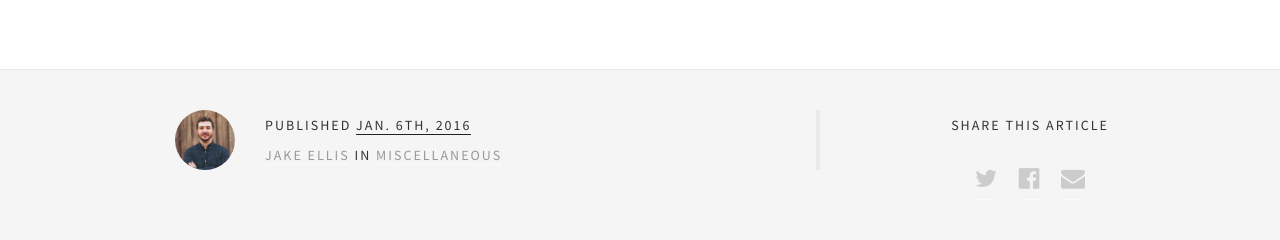
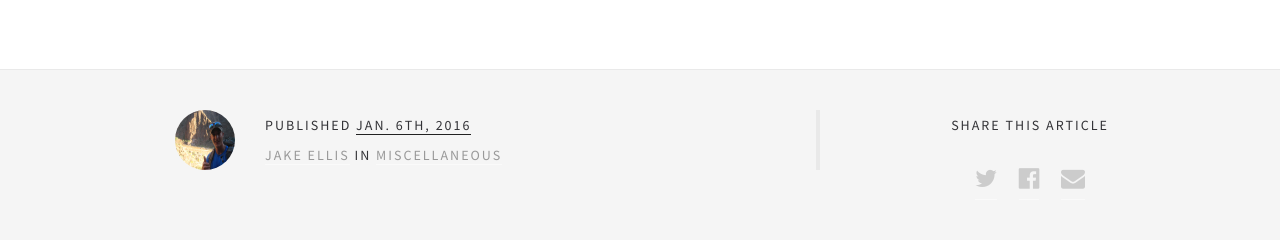
Before and after one commit to EJBlog/EJBlog.github.io, a Jekyll site: the page built from _posts/2016-1-6-inspirational-quotes.md, in a window 1280 px wide. Shown: the part 1796-2036 px from the top of the page. Built offline with Jekyll 4.4.1, drawn with Linux system fonts in a browser that asks for light colours; nearby versions of some CDN libraries; some web fonts are replaced; grey boxes are pictures that could not be loaded.

Commit message:
Update post.html

```diff
--- a/_layouts/post.html
+++ b/_layouts/post.html
@@ -76,7 +76,12 @@
             <div class="container">
                 <div class="row">
                     <div class="col-xs-12 col-sm-2">
+                    	{% if page.post_author == "Evan Neises"%}
                         <img src="{{ site.url }}/img/profile-1.jpg" class="user-icon " alt="user-image">
+                        {%endif%}
+                        {% if page.post_author == "Jake Ellis"%}
+                        <img src="{{ site.url }}/img/jake_grandcanyon.jpg" class="user-icon " alt="user-image">
+                        {%endif%}
                     </div>
                     <div class="col-xs-12 col-sm-6">
                         <div class="category-list">
@@ -122,7 +127,7 @@
                 </div></a>
                 <a href="post.html"><div class="col-sm-6 col-md-2 no-gutter read-another-container">
                     <div class="overlay"></div>
-                    <img src="{{ site.url }}/img/.jpg">
+                    <img src="{{ site.url }}/img/halfdome_view4.jpg">
                     <h3 class="read-another">Travel</h3>
                 </div></a>
                 <a href="post.html"><div class="col-sm-6 col-md-2 no-gutter read-another-container">
@@ -137,7 +142,7 @@
                 </div></a>
                 <a href="post.html"><div class="col-sm-6 col-md-2 no-gutter read-another-container">
                     <div class="overlay"></div>
-                    <img src="{{ site.url }}/img/.jpg">
+                    <img src="{{ site.url }}/img/jake_climbing.jpg">
                     <h3 class="read-another">Climbing</h3>
                 </div></a>
                 <a href="post.html"><div class="col-sm-6 col-md-2 no-gutter read-another-container">
```
